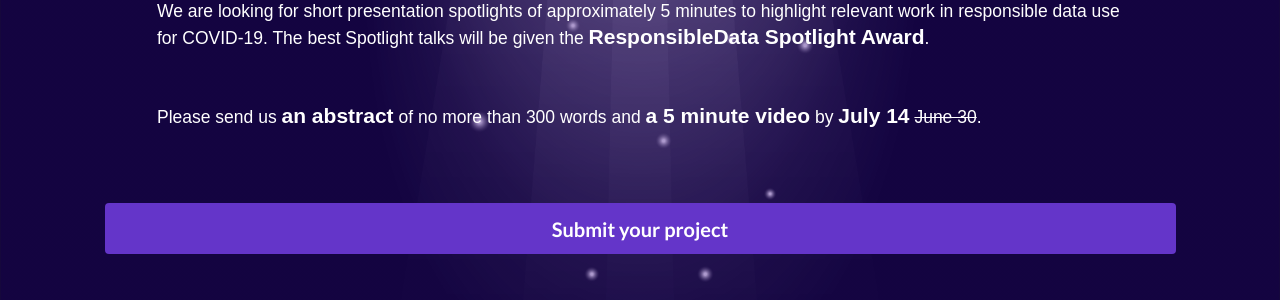
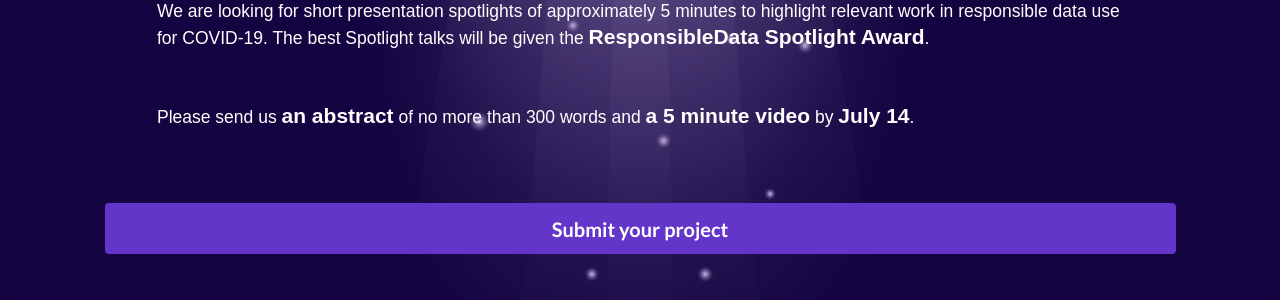
Before and after one commit to responsible-data-summit/responsible-data-summit.github.io, a Jekyll site: the page built from pages/pandemic.html, in a window 1280 px wide and 900 px high, scrolled down 1844 px. Shown: the part 153-453 px from the top of the window. Built offline with Jekyll 4.4.1, drawn with Linux system fonts in a browser that asks for light colours.

Commit message:
remove deleted date

```diff
--- a/pages/pandemic.html
+++ b/pages/pandemic.html
@@ -73,7 +73,7 @@
             The best Spotlight talks will be given the <b> ResponsibleData Spotlight Award</b>.
         </p>
         <p>
-            Please send us <b>an abstract</b> of no more than 300 words and <b>a 5 minute video</b> by <b>July 14</b> <del>June 30</del>.
+            Please send us <b>an abstract</b> of no more than 300 words and <b>a 5 minute video</b> by <b>July 14</b>.
         </p>
         <br>
         <a class="ui huge button violet fluid" href="{{ site.google_form }}">
```
